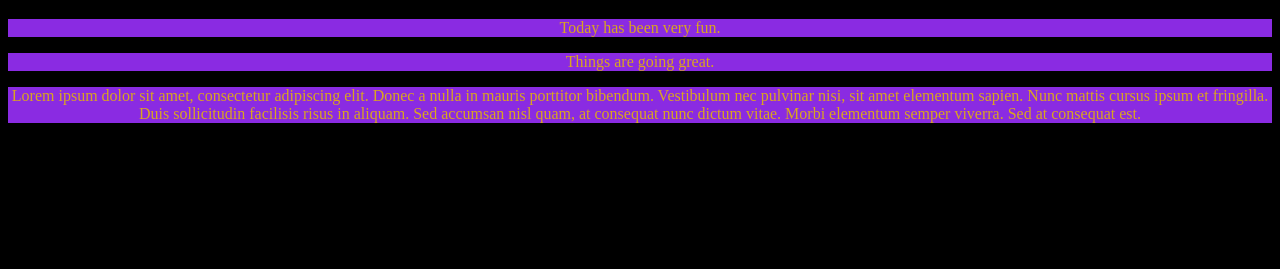
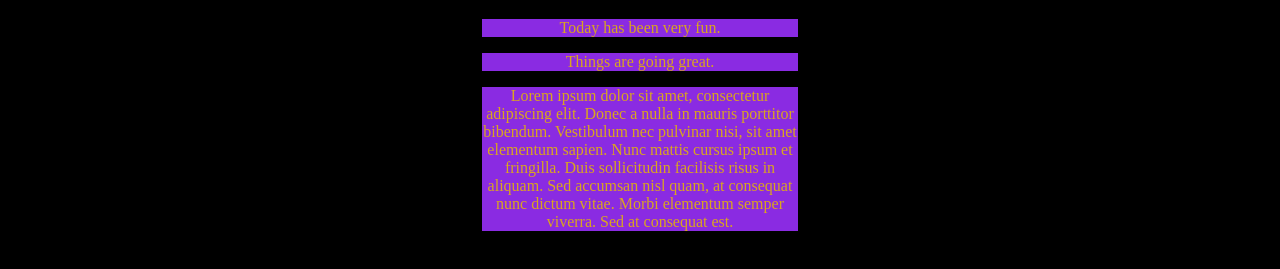
Before and after one commit to 1asdfghjkl7/my-journal, a plain HTML site: page index.html in a window 1280 px wide. Shown: the part 61-330 px from the top of the page. Drawn offline with Linux system fonts and the light colour scheme.

Commit message:
added styling and sample text

```diff
--- a/index.html
+++ b/index.html
@@ -9,10 +9,11 @@
 </head>
 <body>
     <h1>My Journal as I go Through NSS</h1>
+    <div>
     <p>Today has been very fun.</p>
     <p>Things are going great.</p>
     <p>Lorem ipsum dolor sit amet, consectetur adipiscing elit. Donec a nulla in mauris porttitor bibendum. Vestibulum nec pulvinar nisi, sit amet elementum sapien. Nunc mattis cursus ipsum et fringilla. Duis sollicitudin facilisis risus in aliquam. Sed accumsan nisl quam, at consequat nunc dictum vitae. Morbi elementum semper viverra. Sed at consequat est.</p>
-
+    </div>
     <script src="main.js"></script>
 </body>
 </html>
--- a/main.css
+++ b/main.css
@@ -5,11 +5,14 @@ h1 {
 
 body {
     background-color: black;
-    text-align: center;
 }
 
 p {
     background-color: blueviolet;
     color: goldenrod;
+}
+div {
+    margin: 0px auto;
+    width: 25%;
     text-align: center;
 }
```
